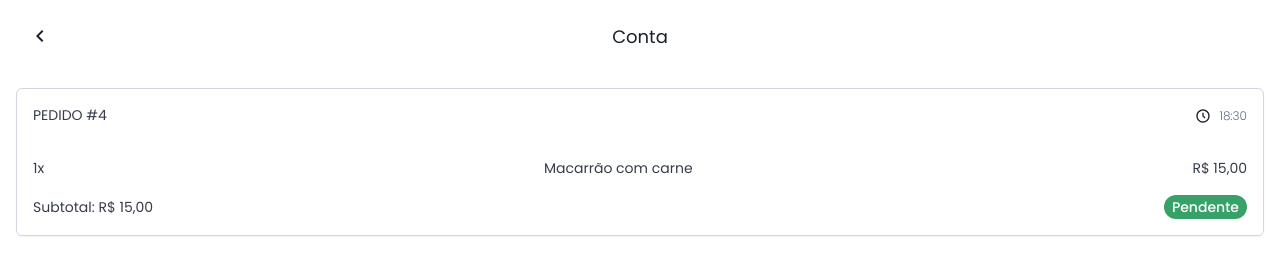
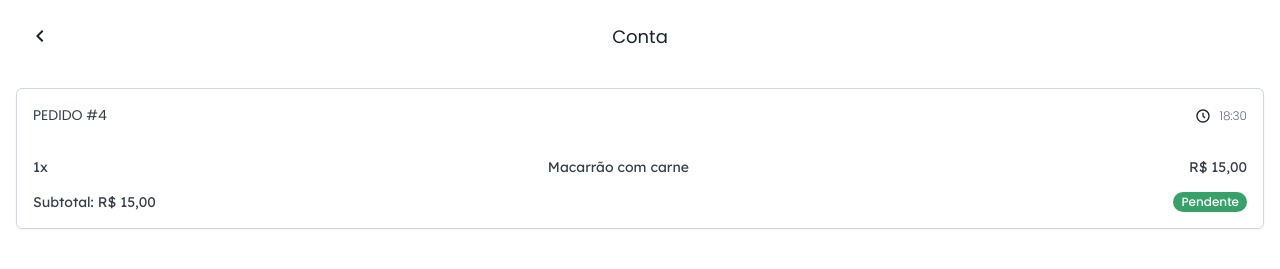
Before and after one commit to penguinsufcg/na-mesa, a Next.js app: page /order in a window 1280 px wide. Shown: the top 269 px of the page. Built offline with nearby package versions, Linux system fonts and the light colour scheme; no server answers; the database is empty.

Commit message:
Improve css

```diff
--- a/src/pages/order/OrderCard.tsx
+++ b/src/pages/order/OrderCard.tsx
@@ -1,7 +1,8 @@
-import { Box, Flex, Grid, GridItem, HStack, Text } from '@chakra-ui/layout'
+import { Flex, HStack, Text } from '@chakra-ui/layout'
+import { Tag, TagLabel } from '@chakra-ui/tag'
+import { FC } from 'react'
 import { BiTimeFive } from 'react-icons/bi'
-import react, { FC } from 'react'
-import { Tag, TagLabel } from '@chakra-ui/tag'
+import { formatCurrency } from 'utils/formaters'
 
 type Props = {}
 
@@ -33,46 +34,29 @@ const OrderCard: FC<Props> = () => {
         </HStack>
       </HStack>
 
-      <HStack sx={{ marginBottom: 4 }} justify="space-between">
+      <HStack
+        sx={{ marginBottom: 4 }}
+        justify="space-between"
+        fontFamily="heading"
+        lineHeight="normal"
+        fontSize="sm"
+        color="secondary.700"
+        fontWeight="normal">
+        <Text>1x</Text>
+        <Text>Macarrão com carne</Text>
+        <Text>{formatCurrency(15.0)}</Text>
+      </HStack>
+
+      <HStack justify="space-between">
         <Text
+          fontFamily="heading"
           lineHeight="normal"
           fontSize="sm"
           color="secondary.700"
           fontWeight="normal">
-          1x
+          Subtotal: {formatCurrency(15.0)}
         </Text>
-        <Text
-          lineHeight="normal"
-          fontSize="sm"
-          color="secondary.700"
-          fontWeight="normal">
-          Macarrão com carne
-        </Text>
-        <Text
-          lineHeight="normal"
-          fontSize="sm"
-          color="secondary.700"
-          fontWeight="normal">
-          {new Intl.NumberFormat('pt-BR', {
-            style: 'currency',
-            currency: 'BRL',
-          }).format(15.0)}
-        </Text>
-      </HStack>
-
-      <HStack justify="space-between">
-        <Text
-          lineHeight="normal"
-          fontSize="sm"
-          color="secondary.700"
-          fontWeight="normal">
-          Subtotal:{' '}
-          {new Intl.NumberFormat('pt-BR', {
-            style: 'currency',
-            currency: 'BRL',
-          }).format(15.0)}
-        </Text>
-        <Tag size="md" borderRadius="full" variant="solid" colorScheme="green">
+        <Tag size="sm" borderRadius="full" variant="solid" colorScheme="green">
           <TagLabel>Pendente</TagLabel>
         </Tag>
       </HStack>
--- /dev/null
+++ b/src/utils/formaters.ts
@@ -0,0 +1,6 @@
+export const formatCurrency = (money: number): string => {
+  return new Intl.NumberFormat('pt-BR', {
+    style: 'currency',
+    currency: 'BRL',
+  }).format(money)
+}
```
